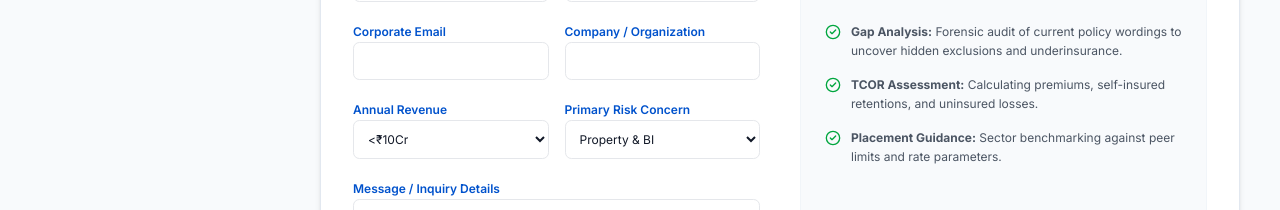
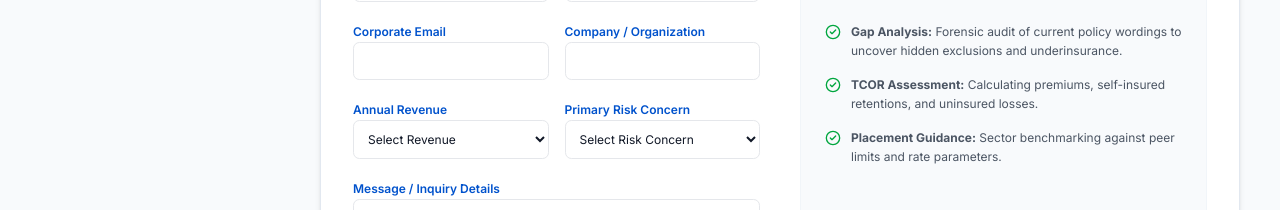
Before and after one commit to sathyadharsan/GLOBAL-BUSINESS-RISK-SOLUTIONS, a Next.js app: page /contact in a window 1280 px wide. Shown: the part 900-1110 px from the top of the page. Built offline with nearby package versions, Linux system fonts and the light colour scheme; a web font is replaced by a local one.

Commit message:
fix :contact button drop down issue fixed

```diff
--- a/src/app/contact/page.tsx
+++ b/src/app/contact/page.tsx
@@ -85,24 +85,32 @@ function ContactFormInner() {
         <div className="grid grid-cols-1 sm:grid-cols-2 gap-4">
           <div className="space-y-1.5">
             <label className="text-xs font-semibold text-primary">Annual Revenue</label>
-            <select name="revenue" className="w-full p-2.5 text-xs border rounded-md focus:ring-2 focus:ring-blue-600 focus:border-transparent outline-none transition-all bg-white">
-              <option>&lt;₹10Cr</option>
-              <option>₹10–200Cr</option>
-              <option>₹200–2,000Cr</option>
-              <option>₹2,000Cr+</option>
-              <option>Listed/MNC</option>
+            <select defaultValue="" name="revenue" className="w-full p-2.5 text-xs border rounded-md focus:ring-2 focus:ring-blue-600 focus:border-transparent outline-none transition-all bg-white">
+              <option value="" disabled>Select Revenue</option>
+              <option value="Under 10Cr">Under ₹10Cr</option>
+              <option value="10-200Cr">₹10–200Cr</option>
+              <option value="200-2000Cr">₹200–2,000Cr</option>
+              <option value="2000Cr+">₹2,000Cr+</option>
+              <option value="Listed">Listed/MNC</option>
             </select>
           </div>
           <div className="space-y-1.5">
             <label className="text-xs font-semibold text-primary">Primary Risk Concern</label>
-            <select name="riskConcern" className="w-full p-2.5 text-xs border rounded-md focus:ring-2 focus:ring-blue-600 focus:border-transparent outline-none transition-all bg-white">
-              <option>Property &amp; BI</option>
-              <option>Liability Suite</option>
-              <option>Cyber Incident</option>
-              <option>D&amp;O &amp; Governance</option>
-              <option>Trade &amp; Political Risk</option>
-              <option>Environmental</option>
-              <option>Other</option>
+            <select
+              defaultValue=""
+              name="riskConcern"
+              className="w-full p-2.5 text-xs border rounded-md focus:ring-2 focus:ring-blue-600 focus:border-transparent outline-none transition-all bg-white"
+            >
+              <option value="" disabled>
+                Select Risk Concern
+              </option>
+              <option value="Property & BI">Property &amp; BI</option>
+              <option value="Liability Suite">Liability Suite</option>
+              <option value="Cyber Incident">Cyber Incident</option>
+              <option value="D&O & Governance">D&amp;O &amp; Governance</option>
+              <option value="Trade & Political Risk">Trade &amp; Political Risk</option>
+              <option value="Environmental">Environmental</option>
+              <option value="Other">Other</option>
             </select>
           </div>
         </div>
```
Lines whose indentation alone changed are shown as unchanged.
